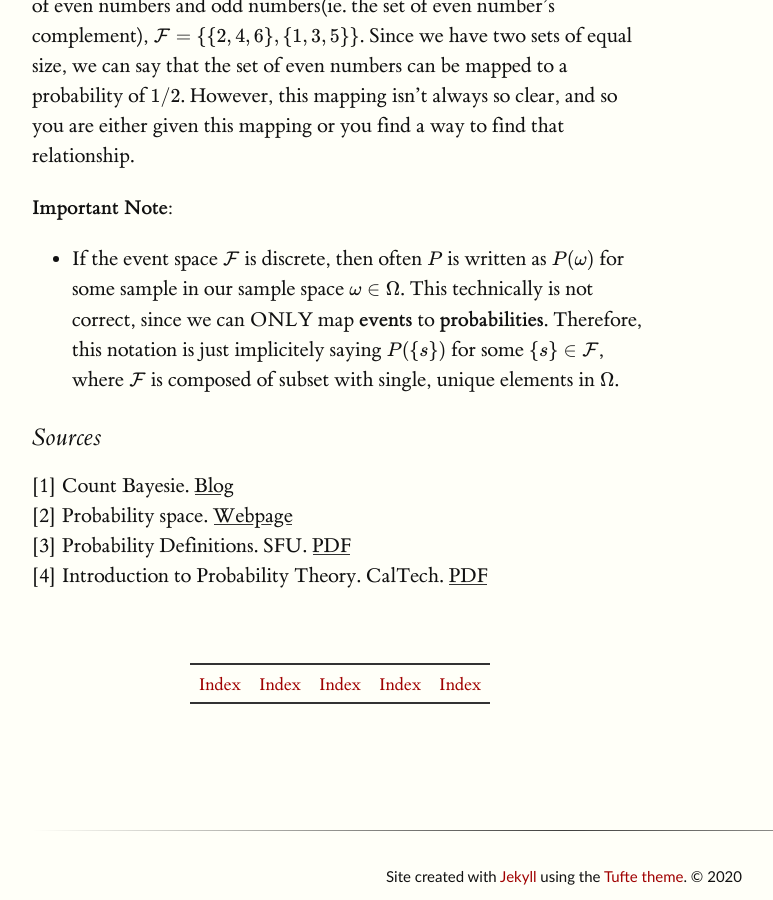
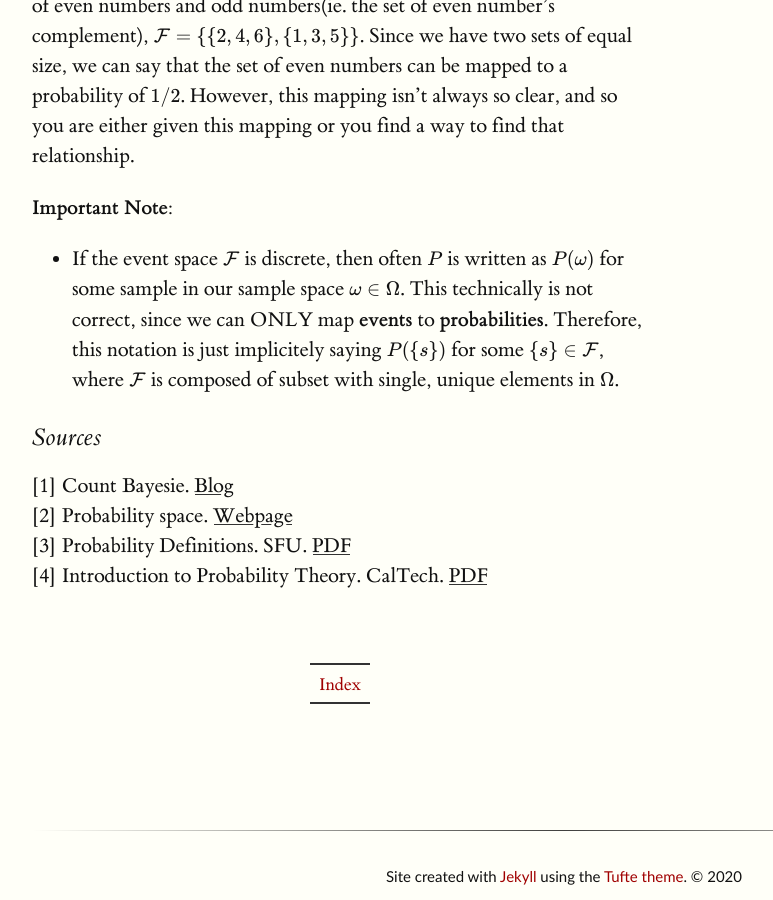
Before and after one commit to luisgc2116/luis_notes, a Jekyll site: the page built from published_notes/fundamental/intro_prob_spaces/index.md, in a window 1280 px wide and 900 px high, scrolled down 3888 px. Shown: the whole window, without its empty margins (128-901 px from the left). Built offline with Jekyll 4.4.1, drawn with Linux system fonts in a browser that asks for light colours; formulas are drawn with MathJax 3.

Commit message:
Update index.md

```diff
--- a/published_notes/fundamental/intro_prob_spaces/index.md
+++ b/published_notes/fundamental/intro_prob_spaces/index.md
@@ -72,4 +72,4 @@ Using the die example one more time, if your task was to find the probability of
 
 <br/>
 
-|[Index](../../../) |[Index](../../../../) |[Index](../../../../../) |[Index](../../../../../) |[Index](../../../../../) |
+|[Index](../../../) |
```
